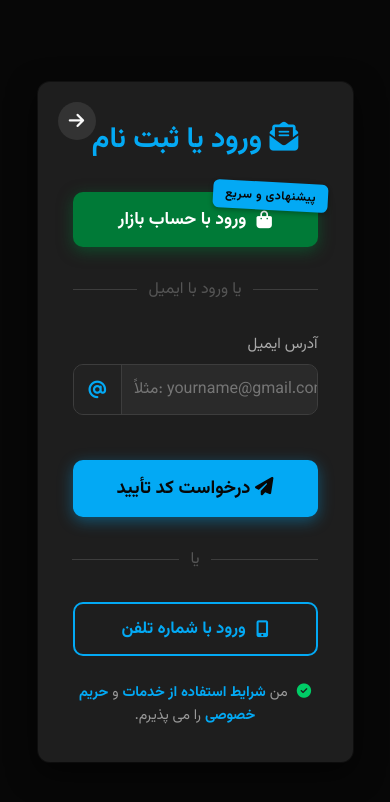
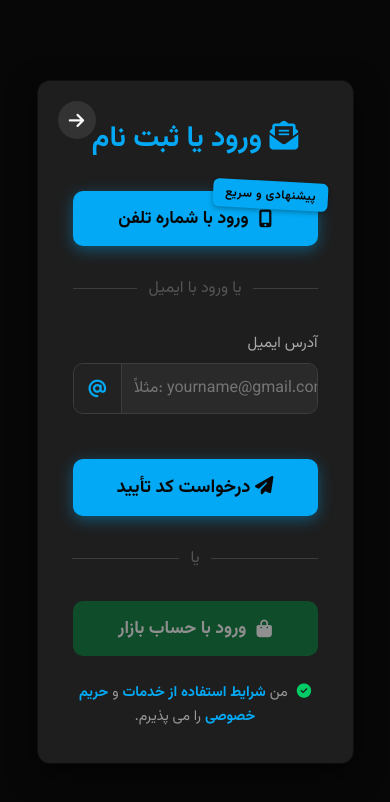
Before and after one commit to mehrab138787/ALIE, a Flask app: page /login in a window 390 px wide. Shown: the top 802 px of the page. Run offline with Flask 3, Linux system fonts and the light colour scheme; parts of the project's set-up code (start-up, migrations or seed data) failed here and were passed over.

```diff
--- a/templates/account_login.html
+++ b/templates/account_login.html
@@ -177,7 +177,7 @@
             margin-right: .7em;
         }
 
-        /* 💥 استایل لینک سوییچ (Secondary Button) */
+        /* 💥 استایل لینک سوییچ (Secondary Button) - اکنون به دکمه بازار تبدیل شده */
         .switch-link {
             display: flex;
             justify-content: center;
@@ -224,7 +224,16 @@
             box-shadow: 0 4px 15px rgba(0, 122, 55, 0.5); /* سایه عمیق‌تر */
         }
 
-        .bazaar-btn:hover {
+        /* 💡 استایل برای غیرفعال کردن دکمه بازار */
+        .bazaar-btn.disabled-btn {
+            opacity: 0.5; /* کم کردن شفافیت */
+            cursor: not-allowed;
+            pointer-events: none; /* جلوگیری از کلیک */
+            transform: none;
+            box-shadow: none;
+        }
+
+        .bazaar-btn:hover:not(.disabled-btn) {
             opacity: 0.95;
             transform: translateY(-2px); /* کمی بالا آمدن در هاور */
             box-shadow: 0 6px 20px rgba(0, 122, 55, 0.7);
@@ -245,6 +254,32 @@
             transform: rotate(3deg); /* کمی چرخش برای جلب توجه */
             box-shadow: 0 2px 5px rgba(0, 0, 0, 0.3);
             z-index: 10;
+        }
+
+        /* 💡 استایل برای بنر ورود با تلفن */
+        .phone-container {
+            position: relative;
+            margin-bottom: 25px;
+        }
+        .phone-btn {
+            display: flex;
+            justify-content: center;
+            align-items: center;
+            gap: 10px;
+            padding: 14px;
+            border-radius: 10px;
+            background: var(--highlight-color);
+            color: var(--bg-dark);
+            text-decoration: none;
+            font-size: 1.1rem;
+            font-weight: 700;
+            transition: opacity 0.3s, transform 0.2s;
+            box-shadow: 0 4px 15px rgba(3, 169, 244, 0.4);
+        }
+        .phone-btn:hover {
+            background: var(--highlight-color-light);
+            transform: translateY(-2px);
+            box-shadow: 0 6px 20px rgba(3, 169, 244, 0.6);
         }
         /* -------------------------------------- */
 
@@ -291,11 +326,11 @@
 
     <h2><i class="fas fa-envelope-open-text"></i> ورود یا ثبت نام</h2>
 
-    <div class="bazaar-container">
+    <div class="phone-container">
         <div class="bazaar-badge">پیشنهادی و سریع</div>
-        <a href="/bazaar_login" class="bazaar-btn">
-            <i class="fas fa-shopping-bag"></i>
-            ورود با حساب بازار
+        <a href="/login_phone" class="phone-btn">
+            <i class="fas fa-mobile-alt"></i>
+            ورود با شماره تلفن
         </a>
     </div>
 
@@ -321,10 +356,12 @@
 
     <div class="divider">یا</div>
 
-    <a href="/login_phone" class="switch-link">
-        <i class="fas fa-mobile-alt"></i>
-        ورود با شماره تلفن
-    </a>
+    <div class="bazaar-container">
+        <a href="#" class="bazaar-btn disabled-btn">
+            <i class="fas fa-shopping-bag"></i>
+            ورود با حساب بازار
+        </a>
+    </div>
 
     <p class="terms-acceptance">
         <i class="fas fa-check-circle"></i>
```
